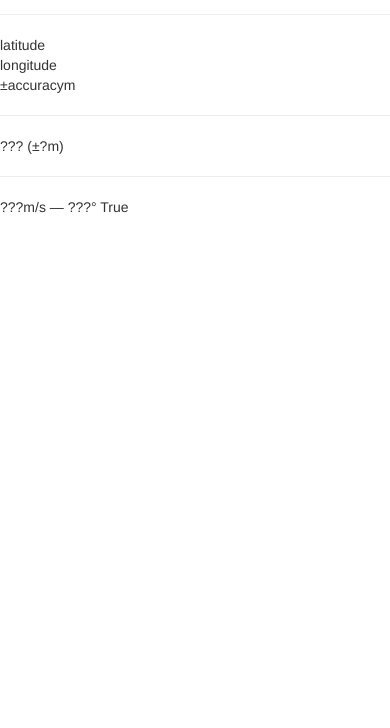
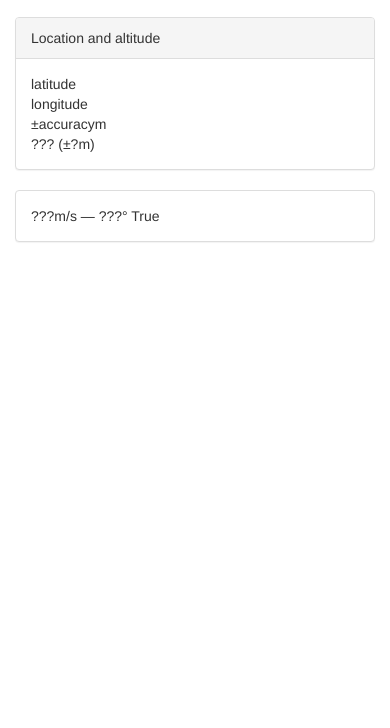
Before and after one commit to OmniRose/omnirose-where-when-app, a plain HTML site: page www/index.html in a window 390 px wide. Shown: the part 116-844 px from the top of the page. Drawn offline with Linux system fonts and the light colour scheme; some packages are replaced by stand-ins of ours.

Commit message:
Style home page with bootstrap

```diff
--- a/www/index.html
+++ b/www/index.html
@@ -16,29 +16,48 @@
 
 <body>
 
-<div data-role="page">
+<div class="container-fluid">
+  <div class="row">
 
-  <h1>Where When App</h1>
+    <div class="col-xs-12">
 
-  <div id="yyyy-mm-dd">yyyy-mm-dd</div>
-  <div id="hh-mm-ss">HH:MM:SS</div>
+      <div class="panel panel-default">
+        <div class="panel-heading">
+          Date and time in UTC
+        </div>
+        <div class="panel-body">
+          <div id="yyyy-mm-dd">yyyy-mm-dd</div>
+          <div id="hh-mm-ss">HH:MM:SS</div>
+        </div>
+      </div>
 
-  <hr/>
+      <div class="panel panel-default">
+        <div class="panel-heading">
+          Location and altitude
+        </div>
+        <div class="panel-body">
+          <div id="latitude">latitude</div>
+          <div id="longitude">longitude</div>
+          <div>±<span id="accuracy">accuracy</span>m</div>
 
-  <div id="latitude">latitude</div>
-  <div id="longitude">longitude</div>
-  <div>±<span id="accuracy">accuracy</span>m</div>
+          <div>
+            <span id="altitude">???</span> (±<span id="altitudeAccuracy">?</span>m)
+          </div>
+        </div>
+      </div>
 
-  <hr/>
+      <div class="panel panel-default">
+        <div class="panel-body">
+          <span id="speed">???</span>m/s &mdash; <span id="heading">???</span>° True
+        </div>
+      </div>
 
-  <div><span id="altitude">???</span> (±<span id="altitudeAccuracy">?</span>m)</div>
-
-  <hr/>
-
-  <div><span id="speed">???</span>m/s &mdash; <span id="heading">???</span>° True</div>
-
+    </div>
+  </div>
 </div>
 
 <script src="cordova.js"></script>
+
+
 </body>
 </html>
```
